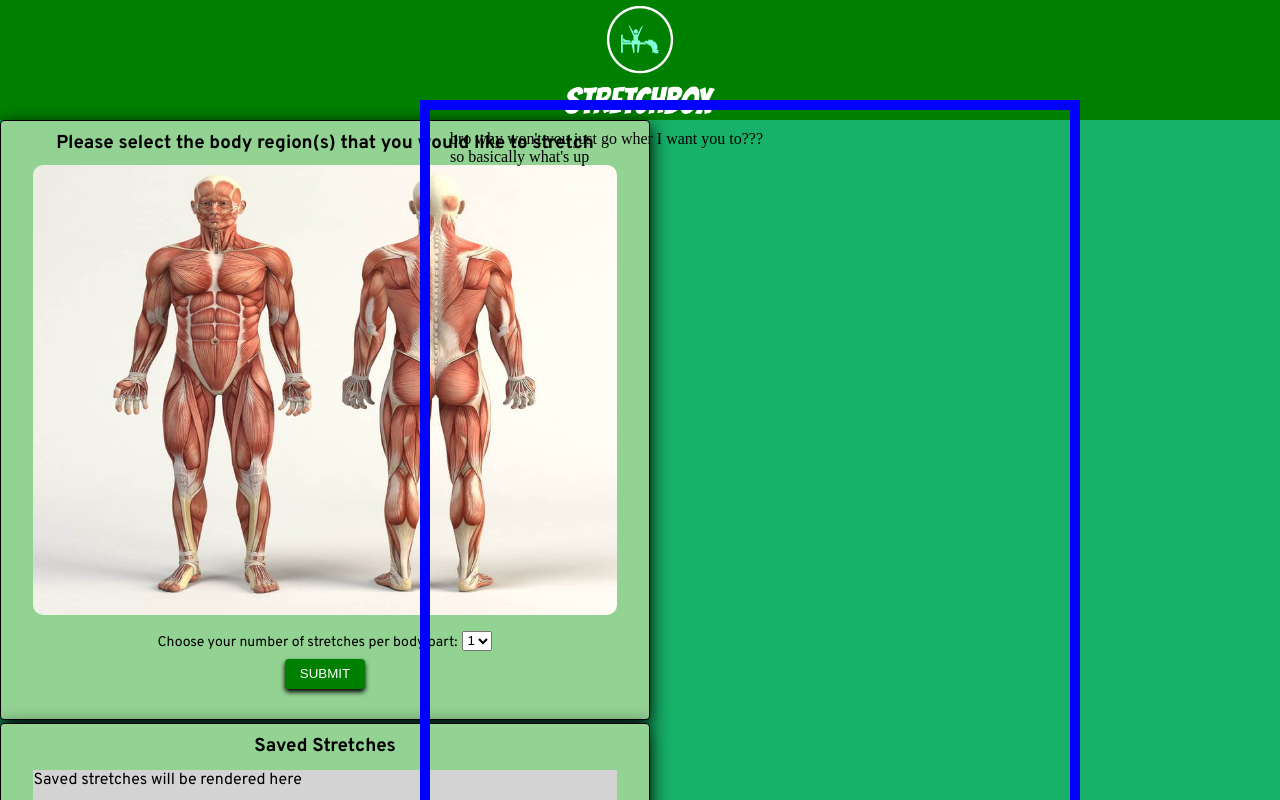
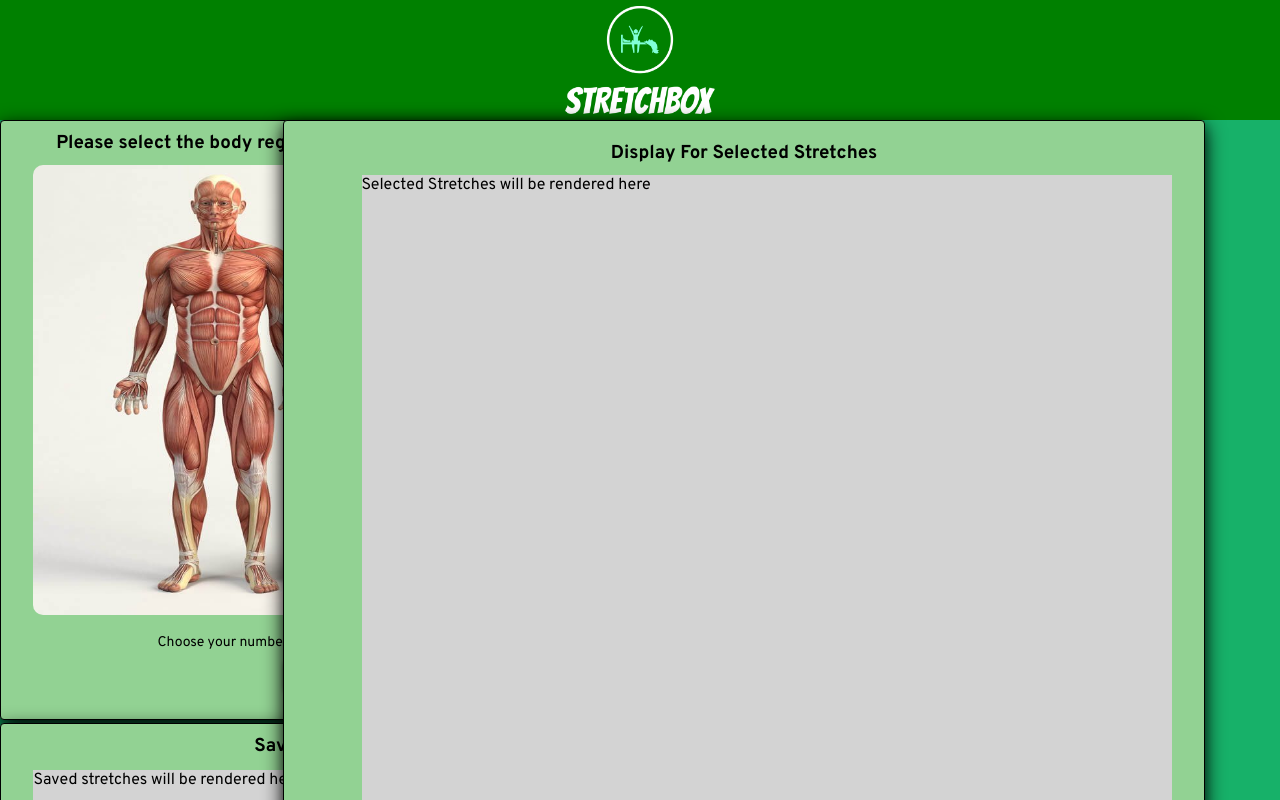
Before and after one commit to StretchBox/StretchBox, a React app: page / in a window 1280 px wide. Shown: the top 800 px of the page. Built offline with nearby package versions, Linux system fonts and the light colour scheme.

Commit message:
cohesive frontend attained following modularized file structure, starting to work on displaying components sent from back end

```diff
--- a/client/components/homeComponents/stretchDisplay.js
+++ b/client/components/homeComponents/stretchDisplay.js
@@ -1,20 +1,13 @@
 import React from 'react';
-import '../../stylesheets/stretchDisplay.scss'
+import '../../stylesheets/stretchDisplay.scss';
+import StretchDisplayWindow from  './subComponents/stretchDisplayWindow';
 
 const StretchDisplay = () => {
   return (
+
     <div className="stretchDisplay">
-
-      <p> bro why won't you just go wher I want you to???</p>
-      <div className="displayForStretches">
-    <p> so basically what's up</p>
-      </div>
-
-
-
-
-
-
+      <h3>Display For Selected Stretches</h3>
+      <StretchDisplayWindow />
     </div>
   )
 }
--- a/client/components/homeComponents/subComponents/savedStretchDisplay.js
+++ b/client/components/homeComponents/subComponents/savedStretchDisplay.js
@@ -5,6 +5,8 @@ const SavedStretchDisplay = () => {
   return (
     <div className='displayWindow'>
         Saved stretches will be rendered here
+
+
     </div>
   )
 }
--- /dev/null
+++ b/client/components/homeComponents/subComponents/stretchDisplayWindow.js
@@ -0,0 +1,33 @@
+import React from 'react'
+import '../../../stylesheets/stretchDisplayWindow.scss'
+
+ const StretchDisplayWindow = () => {
+
+  let stretches = []
+
+  /*
+    - will populate stretches array with sub-components from back-end response
+    - looping through piece of state (which contains objects from back-end)
+
+  */
+  return (
+    <div className="StretchDisplayWindow">
+
+      <div>
+        {stretches}
+      </div>
+        Selected Stretches will be rendered here
+
+
+
+
+
+
+
+
+
+    </div>
+  )
+}
+
+export default StretchDisplayWindow;
--- a/client/stylesheets/stretchDisplay.scss
+++ b/client/stylesheets/stretchDisplay.scss
@@ -1,12 +1,41 @@
+
+
+
+
 .stretchDisplay {
 position: absolute;
-right: 200px;
-float:right;
-width: 600px;
-height:800px;
-padding:20px;
-border: 10px solid blue;
-top: 100px;
+height:1000px;
+width: 900px;
+right: 75px;
+top: 120px;
+border-radius: 4px;
+border: 1px solid black;
+background-color: #92D293;
+box-shadow: 0 4px 8px 0 rgba(0,0,0,0.2), 0 6px 20px 0 rgba(0,0,0.19);
+font-family: 'Overpass', sans-serif;
+padding:10px;
+align-items: center;
+justify-content: center;
+
 
 
 }
+
+
+
+/*
+float:right;
+
+.bodyContainer {
+    height: 600px;
+    width: 650px;
+    border-radius: 4px;
+    border: 1px solid black;
+    background-color: #92D293;
+    box-shadow: 0 4px 8px 0 rgba(0,0,0,0.2), 0 6px 20px 0 rgba(0,0,0.19);
+    display: grid;
+    font-family: 'Overpass', sans-serif;
+    box-sizing: border-box;
+}
+
+*/
--- /dev/null
+++ b/client/stylesheets/stretchDisplayWindow.scss
@@ -0,0 +1,10 @@
+
+.StretchDisplayWindow {
+    width: 90%;
+    height: 90%;
+    background-color: lightgray;
+    justify-self: center;
+    align-self: center;
+    margin-left: 45px;
+    margin-top: 10px;
+}
```
